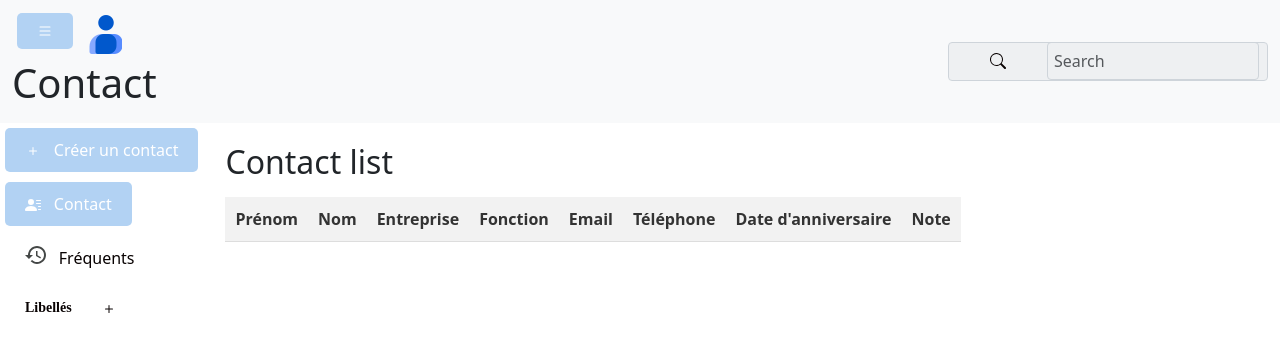
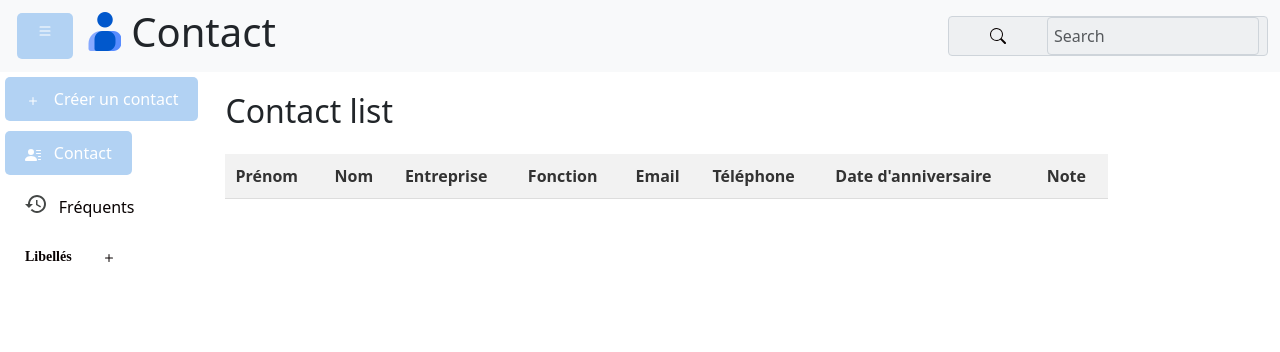
Before and after one commit to RElmasha/Google-contact-clone, a website: page HTML/index.html in a window 1280 px wide. Drawn offline with nearby package versions, Linux system fonts and the light colour scheme.

Commit message:
end javaScript, refactore css

```diff
--- a/CSS/form.css
+++ b/CSS/form.css
@@ -62,3 +62,8 @@ main {
     flex-direction: row;
     justify-content: flex-start;
 }
+
+.content {
+    display: flex;
+    flex-direction: column;
+}
--- a/CSS/navBar.css
+++ b/CSS/navBar.css
@@ -8,3 +8,8 @@
     display: flex;
     justify-content: space-between
 }
+
+.navBarDiv {
+    display: flex;
+    gap: 1%
+}
--- a/HTML/index.html
+++ b/HTML/index.html
@@ -25,10 +25,10 @@
   <header>
 
     <nav class="navbar bg-body-tertiary">
-      <div class="container-fluid positionHeader">
+      <div class="container-fluid">
         <!-- menu -->
         <div>
-          <div>
+          <div  class="navBarDiv">
             <button id="buttonBerger">
 
               <svg class="svgStyle " xmlns="http://www.w3.org/2000/svg" width="16" height="16" fill="currentColor"
@@ -40,8 +40,8 @@
 
             </button>
 
-            <img class="contactStyle" src="/Images/Usefull/contacts_2022_48dp.png" alt="unamedContact">
-            <h1 class="h1"> Contact</h1>
+            <div><img class="contactStyle" src="/Images/Usefull/contacts_2022_48dp.png" alt="unamedContact"></div>
+           <div> <h1 class="h1"> Contact</h1></div>
           </div>
         </div>
         <!-- fin menu -->
--- a/JavaScript/index.js
+++ b/JavaScript/index.js
@@ -114,3 +114,7 @@ document.getElementById("submit").addEventListener("click", function (event) {
    event.preventDefault(); // Empêcher le rechargement de la page
    ajouterContact();
 });
+
+const a = document.getElementById("contactTable");
+const b = document.getAnimations("count ");
+b.innerHTML = a.length
```
